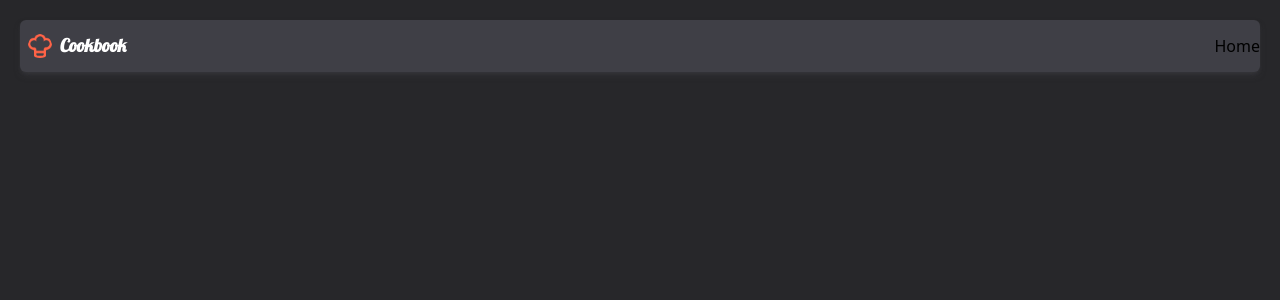
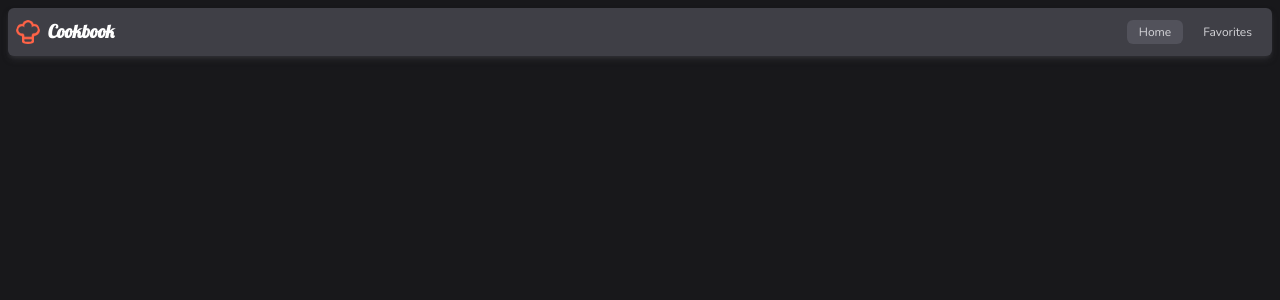
Before and after one commit to ElJoshua08/CookBook, a React (Vite) app: page / in a window 1280 px wide. Shown: the top 300 px of the page. Built offline with nearby package versions, Linux system fonts and the light colour scheme.

Commit message:
Finished basic navbar and created card component

```diff
--- a/package.json
+++ b/package.json
@@ -13,7 +13,8 @@
     "react": "^18.3.1",
     "react-dom": "^18.3.1",
     "react-icons": "^5.2.1",
-    "react-router-dom": "^6.24.1"
+    "react-router-dom": "^6.24.1",
+    "zustand": "^4.5.4"
   },
   "devDependencies": {
     "@types/node": "^20.14.10",
--- a/src/App.jsx
+++ b/src/App.jsx
@@ -1,18 +1,26 @@
-import { BrowserRouter as Router, Routes, Route } from 'react-router-dom'
+import {
+  BrowserRouter as Router,
+  Routes,
+  Route,
+  useLocation,
+} from 'react-router-dom'
 import Home from '@/pages/Home'
 import Header from '@/components/Header'
 
 function App() {
   return (
-    <div className="App">
-        <Router>
-          <Header />
+    <div className="bg-zinc-900 *:font-nunito">
+      <Router>
+        <Header />
+        {/* This is div is to divide the header from the content (add the padding) */}
+        <div className="pt-16 min-h-screen">
           <Routes>
             <Route path="/" element={<Home />} />
             <Route path="/about" element={<h1>About</h1>} />
             <Route path="/contact" element={<h1>Contact</h1>} />
           </Routes>
-        </Router>
+        </div>
+      </Router>
     </div>
   )
 }
--- /dev/null
+++ b/src/components/Card.jsx
@@ -0,0 +1,5 @@
+const Card = () => {
+  return <div className="w-2/5 h-36 bg-zinc-700 rounded-md flex flex-col justify-center items-center">
+    This is just a card
+  </div>
+}
--- a/src/components/Header.jsx
+++ b/src/components/Header.jsx
@@ -1,9 +1,17 @@
-import { FaHeart, FaHome } from 'react-icons/fa'
-import { Link } from 'react-router-dom'
+import { Link, useLocation } from 'react-router-dom'
+import usePageStore from '@/stores/usePageStore'
+import { useEffect } from 'react'
 
 const Header = () => {
+  const { setActualPage } = usePageStore()
+  const location = useLocation()
+
+  useEffect(() => {
+    setActualPage(location.pathname)
+  }, [location])
+
   return (
-    <div className="absolute ml-5 mt-5 flex max-h-16 min-w-[calc(100%-40px)] items-center justify-between gap-5 rounded-md bg-zinc-700 py-3 shadow-md shadow-zinc-700/50">
+    <div className="absolute ml-2 mt-2 flex max-h-12 min-w-[calc(100%-16px)] items-center justify-between gap-5 rounded-md bg-zinc-700 py-3 shadow-md shadow-zinc-700/50">
       {/* logo and title */}
       <div className="flex h-full items-center justify-start gap-2 pl-2">
         <img
@@ -21,22 +29,32 @@ const Header = () => {
 }
 
 const Nav = () => {
-  const links = [
-    { name: 'Home', href: '/', icon: <FaHome /> },
-    { name: 'Favorites', href: '/favorites', icon: <FaHeart /> },
-  ]
-
-  console.log(links.map(link => link.name))
+  const links = usePageStore((state) => state.navPages)
 
   return (
-    <ul className="flex items-center justify-between gap-5">
-      {/* {links.map((link, index) => (
-        <li key={index} className="flex items-center gap-2">
+    <ul className="flex items-center justify-between gap-2 px-2">
+      {links.map((link, index) => (
+        <li key={index} className="flex items-center justify-center">
+          <LinkComponent link={link} />
         </li>
-      ))} */}
-      <Link to="/">Home</Link>
+      ))}
     </ul>
   )
 }
 
+const LinkComponent = ({ link }) => {
+  const actualPage = usePageStore((state) => state.actualPage)
+
+  return (
+    <Link to={link.href} className="flex flex-row justify-center gap-2">
+      <span className="hidden">{link.icon}</span>
+      <p
+        className={`${actualPage === link.href ? 'bg-zinc-600' : 'bg-transparent'} rounded-md px-3 py-1 text-xs font-normal text-zinc-300`}
+      >
+        {link.name}
+      </p>
+    </Link>
+  )
+}
+
 export default Header
--- a/src/index.css
+++ b/src/index.css
@@ -3,11 +3,6 @@
 @tailwind base;
 @tailwind components;
 @tailwind utilities;
-
-.App {
-  @apply bg-zinc-800;
-
-}
 
 body {
   &::-webkit-scrollbar {
@@ -17,6 +12,6 @@ body {
   }
 
   &::-webkit-scrollbar-thumb {
-    @apply bg-emerald rounded-full;
+    @apply rounded-full bg-emerald;
   }
 }
--- a/src/pages/Home.jsx
+++ b/src/pages/Home.jsx
@@ -1,5 +1,7 @@
 const Home = () => {
-  return (<div className="w-full min-h-screen bg-zinc-800"></div>)
+  return <div className="flex w-full flex-grow">
+
+  </div>
 }
 
-export default Home;
+export default Home
--- /dev/null
+++ b/src/stores/usePageStore.jsx
@@ -0,0 +1,13 @@
+import { FaHeart, FaHome } from 'react-icons/fa'
+import { create } from 'zustand'
+
+const usePageStore = create((set) => ({
+  navPages: [
+    { name: 'Home', href: '/', icon: <FaHome /> },
+    { name: 'Favorites', href: '/favorites', icon: <FaHeart /> },
+  ],
+  actualPage: null,
+  setActualPage: (page) => set({ actualPage: page }),
+}))
+
+export default usePageStore
```
Also changed, not shown: 1 other file (tests, documents, lock files or other folders).
